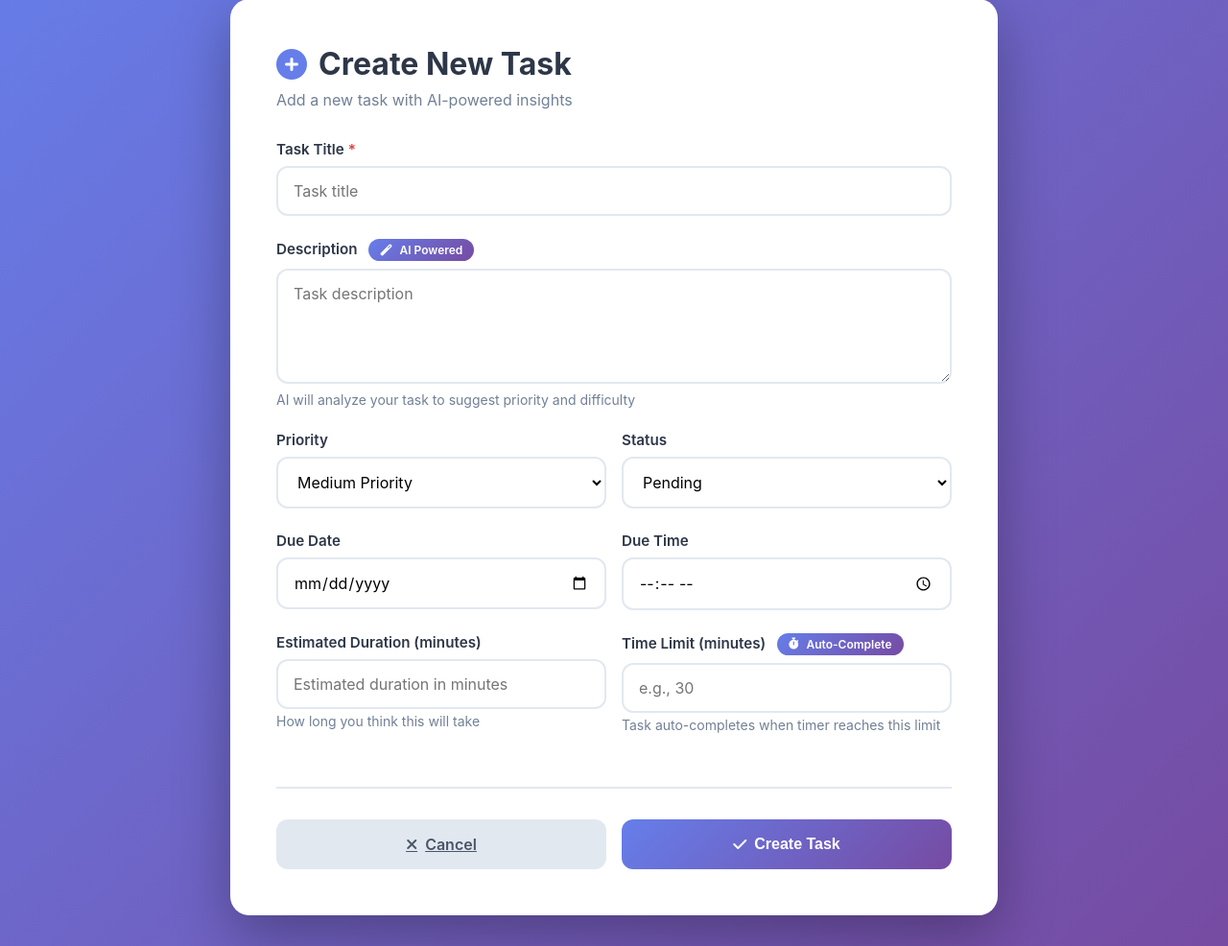
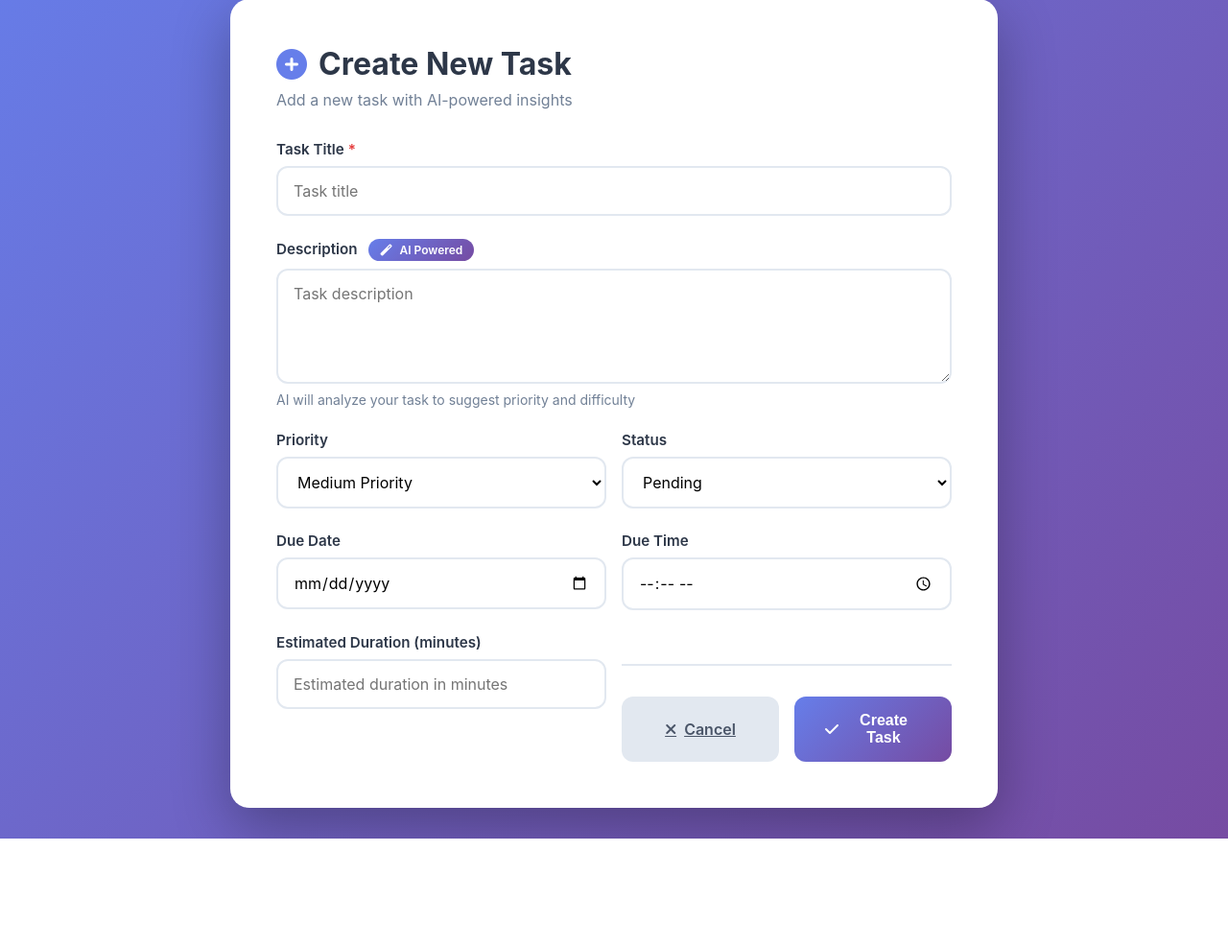
Before and after one commit to lockinhartt/dailydotask, a Django app: page /create/ in a window 1280 px wide. Shown: the part 109-1095 px from the top of the page at 96% size. After the commit the page ends 983 px from the top, so only its background shows below. Run offline with Django 5.2, Linux system fonts and the light colour scheme; the visitor is signed in with stand-in values (Sample User, id 1).

Commit message:
Remove time limit field from create task page

```diff
--- a/templates/tasks/create_task.html
+++ b/templates/tasks/create_task.html
@@ -269,20 +269,6 @@
                     <div class="form-group">
                         <label for="id_estimated_duration">Estimated Duration (minutes)</label>
                         {{ form.estimated_duration }}
-                        <div class="help-text">How long you think this will take</div>
-                    </div>
-
-                    <div class="form-group">
-                        <label for="id_time_limit">
-                            Time Limit (minutes)
-                            <span class="ai-badge">
-                                <i class="fas fa-stopwatch"></i> Auto-Complete
-                            </span>
-                        </label>
-                        <input type="number" name="time_limit" id="id_time_limit" min="1" step="5"
-                            placeholder="e.g., 30" class="form-control">
-                        <div class="help-text">Task auto-completes when timer reaches this limit</div>
-                    </div>
                 </div>
 
                 <div class="button-group">
```
